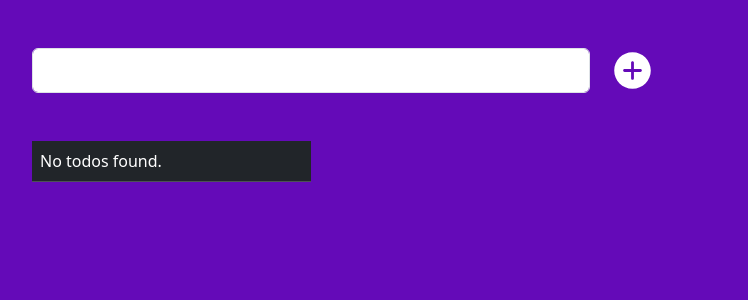
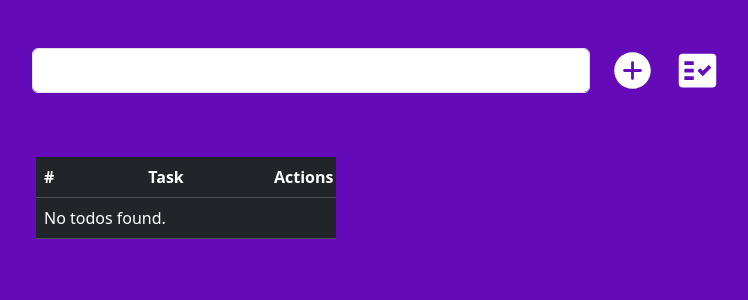
Before and after one commit to Ramzan8898/react-daily-tasks, a React (Create React App) app: page / in a window 1280 px wide. Shown: the top 300 px of the page, without its empty margins (50-798 px from the left). Built offline with nearby package versions, Linux system fonts and the light colour scheme.

Commit message:
editing item task completed

```diff
--- a/src/App.js
+++ b/src/App.js
@@ -1,6 +1,7 @@
 import React from 'react'
 import { IoIosAddCircle } from "react-icons/io";
-import { GrEdit } from "react-icons/gr";
+import { GrEdit, GrTrash } from "react-icons/gr";
+import { MdFactCheck } from "react-icons/md";
 import './App.css';
 
 class App extends React.Component {
@@ -29,10 +30,13 @@ class App extends React.Component {
   handleEditChange = (event) => {
     this.setState({ editInput: event.target.value });
   }
+
   saveEdit = (index) => {
     const { tasks, editInput } = this.state;
     tasks[index] = editInput;
-    this.setState({ tasks, editIndex: null, editInput: '' });
+    this.setState({ tasks, editIndex: null, editInput: '' }, () => {
+      localStorage.setItem('tasks', JSON.stringify(this.state.tasks));
+    });
   }
 
   handleMouseLeave = () => {
@@ -51,6 +55,11 @@ class App extends React.Component {
       localStorage.setItem('tasks', JSON.stringify(this.state.tasks));
     }
   }
+
+  cloneTable = () => {
+    alert("i am cilcked");
+  }
+
   addTodo = () => {
     const { tasks, input } = this.state;
     if (input.trim() !== '') {
@@ -65,6 +74,14 @@ class App extends React.Component {
     }
   }
 
+  handleDelete = (index) => {
+    const { tasks } = this.state;
+    const updatedTasks = tasks.filter((_, i) => i !== index);
+    this.setState({ tasks: updatedTasks });
+  }
+
+
+
   render() {
 
     return <>
@@ -73,9 +90,18 @@ class App extends React.Component {
         <input type="text" placeholder='Your Task' className='form-control w-50 p-2'
           name='task' value={this.state.input} onChange={(e) => this.setState({ input: e.target.value })} />
         <IoIosAddCircle onClick={this.addTodo} style={{ fontSize: '45px', color: 'white', cursor: 'pointer', marginLeft: '20px' }} />
+        <MdFactCheck style={{ fontSize: '45px', color: 'white', cursor: 'pointer', marginLeft: '20px' }} onClick={this.cloneTable}/>
       </div>
-      <div className='container'>
-        <table className='table table-hovered w-25 table-dark'>
+      <div className='container p-3' >
+        <table  className='table table-hover table-dark ' style={{ tableLayout: 'fixed', width: '300px' }}>
+
+            <thead>
+              <tr>
+                <th style={{ width: "30px" }}>#</th>
+                <th className='text-center'>Task</th>
+                <th style={{ width: "70px" }}>Actions</th>
+              </tr>
+            </thead>
             {this.state.tasks.length !== 0 ? (
               <tbody className='w-100'>
                 {this.state.tasks.map((task, index) => (
@@ -84,15 +110,16 @@ class App extends React.Component {
                     onMouseEnter={() => this.handleMouseEnter(index)}
                     onMouseLeave={this.handleMouseLeave}
                   >
-                  <td>{index + 1}</td>
-                  <td>
+                    <td style={{ wordWrap: 'break-word' }}>{index + 1}</td>
+                    <td style={{ wordWrap: 'break-word', textAlign: 'left' }}>
                       {this.state.editIndex === index ? (
                         <input
+                          style={{ width: "150px", background: 'white', outline: '0px', border: '0px', color: "black", caretColor: "red" }}
                           type="text"
                           value={this.state.editInput}
                           onChange={this.handleEditChange}
                           onBlur={() => this.saveEdit(index)}
-                        onKeyPress={(event) => {
+                          onKeyDown={(event) => {
                             if (event.key === 'Enter') {
                               this.saveEdit(index);
                             }
@@ -104,7 +131,10 @@ class App extends React.Component {
                     </td>
                     <td>
                       {this.state.hoveredRowIndex === index && (
-                      <GrEdit onClick={() => this.handleEdit(index)} />
+                        <>
+                          <GrEdit onClick={() => this.handleEdit(index)} style={{ cursor: 'pointer' }} />
+                          <GrTrash onClick={() => this.handleDelete(index)} style={{ cursor: 'pointer', margin: '0px 10px 0px 10px' }} />
+                        </>
                       )}
                     </td>
                   </tr>
@@ -117,6 +147,7 @@ class App extends React.Component {
                 </tr>
               </tbody>
             )}
+
         </table>
 
       </div>
```
Lines whose indentation alone changed are shown as unchanged.
